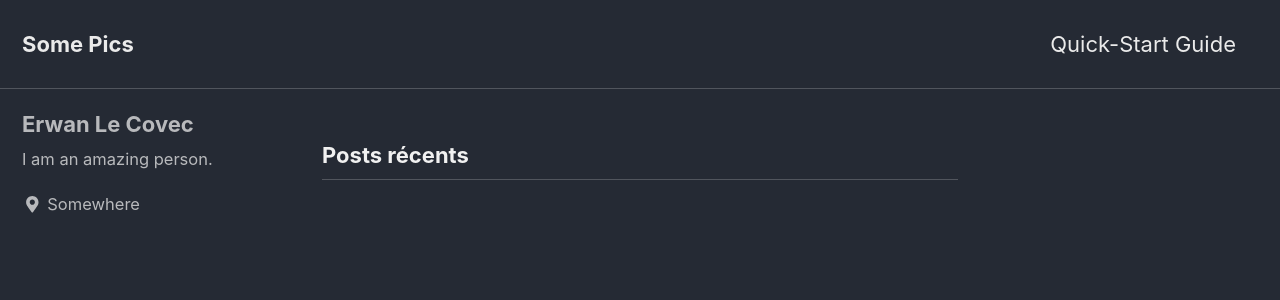
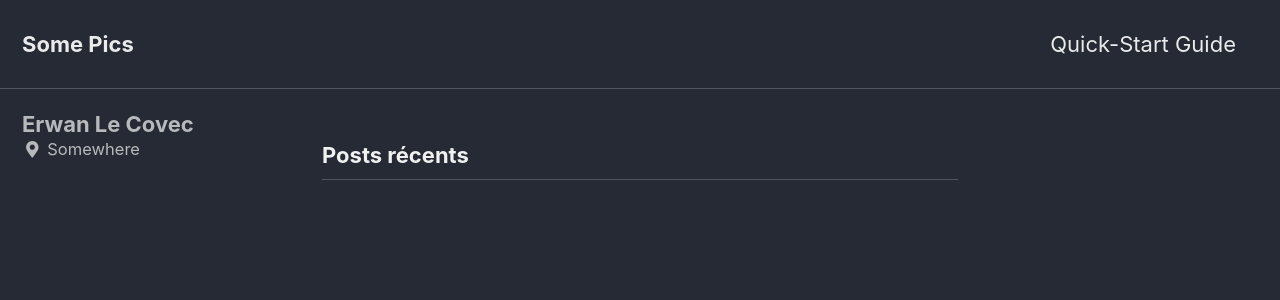
Before and after one commit to erwanlc/somepics, a Jekyll site: the page built from index.html, in a window 1280 px wide and 900 px high. Shown: the top 300 px of the window. Built offline with Jekyll 4.4.1, drawn with Linux system fonts in a browser that asks for light colours; nearby versions of some CDN libraries; the list of posts is cut into pages by our own code.

Commit message:
Update _config.yml

```diff
--- a/_config.yml
+++ b/_config.yml
@@ -102,7 +102,7 @@ analytics:
 author:
   name             : "Erwan Le Covec"
   avatar           : # path of avatar image, e.g. "/assets/images/bio-photo.jpg"
-  bio              : "I am an amazing person."
+  bio              : #"I am an amazing person."
   location         : "Somewhere"
   email            :
   uri              :
```
